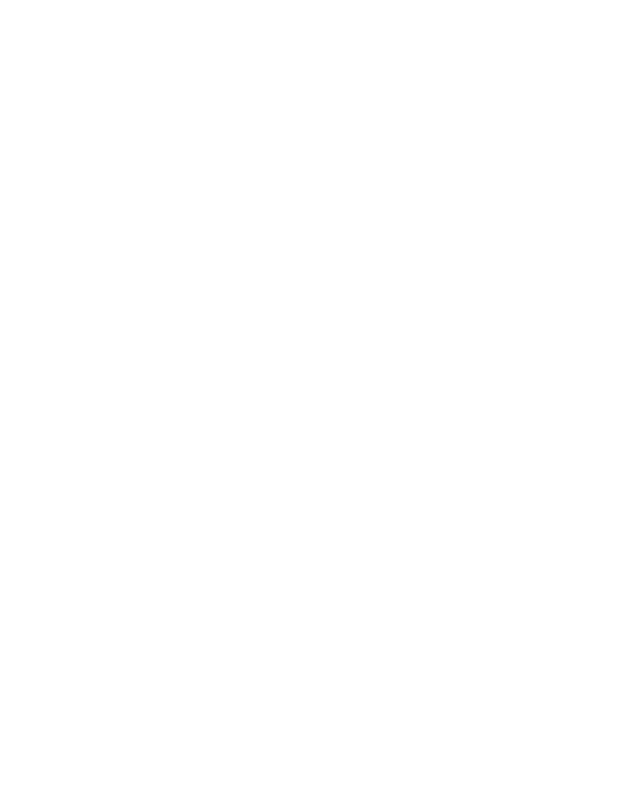
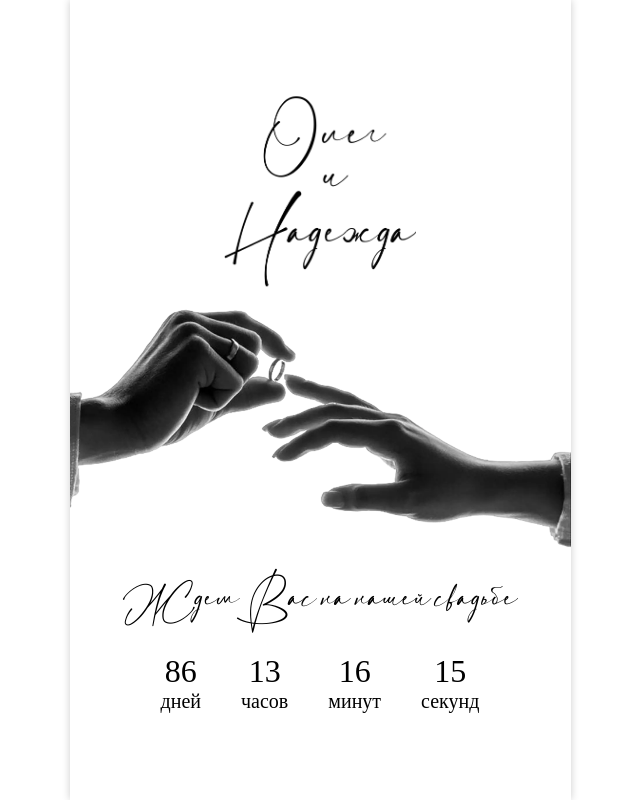
Before and after one commit to ILSNV/wedding_1, a website: page app/index.html in a window 1280 px wide. Shown: the whole page, without its empty margins (320-960 px from the left). Drawn offline with Linux system fonts and the light colour scheme; a web font is replaced by a local one.

Commit message:
realize header without adaptive

```diff
--- a/app/index.html
+++ b/app/index.html
@@ -29,7 +29,36 @@
         </div>
 
         <div class="header">
+            <img src="images/header__name.png" alt="" class="header__name">
+            <img src="images/header__hands.webp" alt="" class="header__hand">
 
+            <div class="header__bottom">
+                <p class="header__bottom-text">Ждем Вас на нашей свадьбе</p>
+
+                <div class="timer">
+                    <div class="timer__block">
+                        <p class="timer__days">00</p>
+                        <span class="timer__text">дней</span>
+                    </div>
+
+                    <div class="timer__block">
+                        <p class="timer__hours">00</p>
+                        <span class="timer__text">часов</span>
+                    </div>
+
+                    <div class="timer__block">
+                        <p class="timer__minutes">00</p>
+                        <span class="timer__text">минут</span>
+                    </div>
+
+                    <div class="timer__block">
+                        <p class="timer__seconds">00</p>
+                        <span class="timer__text">секунд</span>
+                    </div>
+                </div>
+
+                <p class="header__bottom-date">01.11.2025</p>
+            </div>
         </div>
     </div>
 
@@ -49,6 +78,7 @@
     </script>
 
     <script src="js/preloader.js"></script>
+    <script src="js/main.js"></script>
 </body>
 
 </html>
--- a/app/js/main.js
+++ b/app/js/main.js
@@ -0,0 +1,25 @@
+window.addEventListener('load', () => {
+    let blockDays = document.querySelector(".timer__days");
+    let blockHours = document.querySelector(".timer__hours");
+    let blockMinutes = document.querySelector(".timer__minutes");
+    let blockSeconds = document.querySelector(".timer__seconds");
+
+    let date = new Date("01 Nov, 2025 11:30:00").getTime();
+
+    setInterval(function () {
+        let now = new Date().getTime();
+
+        let distance = date - now;
+
+        let days = Math.floor(distance / (1000 * 60 * 60 * 24));
+        let hours = Math.floor((distance % (1000 * 60 * 60 * 24)) / (1000 * 60 * 60));
+        let minutes = Math.floor((distance % (1000 * 60 * 60)) / (1000 * 60));
+        let seconds = Math.floor((distance % (1000 * 60)) / 1000);
+
+        blockDays.innerHTML = days;
+        blockHours.innerHTML = hours;
+        blockMinutes.innerHTML = minutes;
+        blockSeconds.innerHTML = seconds;
+    }, 1000);
+
+});
--- a/app/js/mainScript.js
+++ b/app/js/mainScript.js
@@ -0,0 +1,25 @@
+window.addEventListener('load', () => {
+    let blockDays = document.querySelector(".timer__days");
+    let blockHours = document.querySelector(".timer__hours");
+    let blockMinutes = document.querySelector(".timer__minutes");
+    let blockSeconds = document.querySelector(".timer__seconds");
+
+    let date = new Date("01 Nov, 2025 11:30:00").getTime();
+
+    setInterval(function () {
+        let now = new Date().getTime();
+
+        let distance = date - now;
+
+        let days = Math.floor(distance / (1000 * 60 * 60 * 24));
+        let hours = Math.floor((distance % (1000 * 60 * 60 * 24)) / (1000 * 60 * 60));
+        let minutes = Math.floor((distance % (1000 * 60 * 60)) / (1000 * 60));
+        let seconds = Math.floor((distance % (1000 * 60)) / 1000);
+
+        blockDays.innerHTML = days;
+        blockHours.innerHTML = hours;
+        blockMinutes.innerHTML = minutes;
+        blockSeconds.innerHTML = seconds;
+    }, 1000);
+
+});
--- a/app/scss/style.scss
+++ b/app/scss/style.scss
@@ -1,6 +1,11 @@
 @font-face {
     font-family: 'JUN';
     src: url(../fonts/Jun_Regular.otf);
+}
+
+@font-face {
+    font-family: 'Mr';
+    src: url(../fonts/mr_hamiltoneg.ttf);
 }
 
 * {
@@ -10,7 +15,7 @@
 }
 
 body {
-
+    font-family: 'JUN';
 }
 
 .wrap {
@@ -18,6 +23,7 @@
     margin: 0 auto;
     position: relative;
     overflow: hidden;
+    box-shadow: 0px 0px 8px 0px rgba(0, 0, 0, 0.2);
 }
 
 .preloader {
@@ -178,5 +184,54 @@
 }
 
 .header {
+    height: 100svh;
+    display: flex;
+    flex-direction: column;
+    justify-content: space-between;
 
+    &__name {
+        display: block;
+        margin: 0 auto;
+        max-width: 192px;
+        padding-top: 80px;
+    }
+
+    &__hand {
+        display: block;
+        width: 100%;
+    }
+
+    &__bottom {
+        padding-bottom: 20px;
+    }
+
+    &__bottom-text {
+        text-align: center;
+        font-family: 'Mr';
+        font-size: clamp(1.75rem, 0.424rem + 6.63vw, 2.5rem);
+        margin-bottom: 15px;
+    }
+
+    &__bottom-date {
+        text-align: center;
+        font-size: clamp(1.125rem, 0.02rem + 5.52vw, 1.75rem);
+        padding-top: 80px;
+    }
 }
+
+.timer {
+    display: flex;
+    justify-content: center;
+    text-align: center;
+    column-gap: 40px;
+
+    &__block {
+        p {
+            font-size: clamp(1.25rem, -0.076rem + 6.63vw, 2rem);
+        }
+
+        span {
+            font-size: clamp(0.938rem, 0.385rem + 2.76vw, 1.25rem);
+        }
+    }
+}
```
Also changed, not shown: app/css/style.min.css, app/fonts/mr_hamiltoneg.ttf (added), app/images/header__hands.webp (added), app/images/header__name.png (added).
